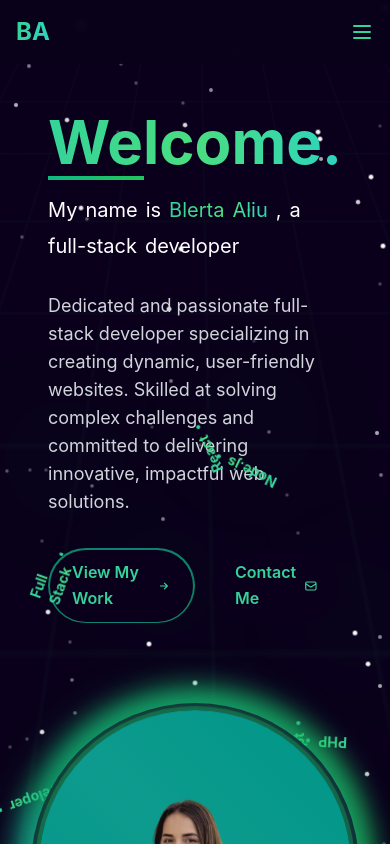
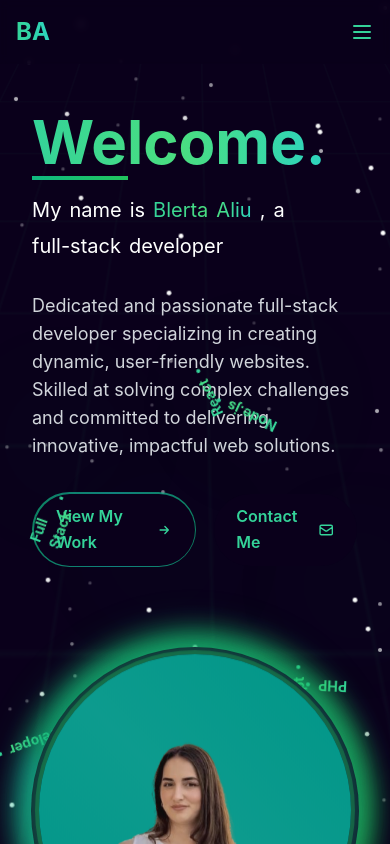
Before and after one commit to blertaaliu/Blerta-s-Portfolio, a React (Create React App) app: page / in a window 390 px wide. Shown: the top 844 px of the page. Built offline with nearby package versions, Linux system fonts and the light colour scheme.

Commit message:
Remove emailjs

```diff
--- a/src/App.js
+++ b/src/App.js
@@ -4,13 +4,8 @@
 import Projects from './components/Projects';
 import Skills from './components/Skills';
 import Footer from './components/Footer';
-import emailjs from '@emailjs/browser';
 
 function App() {
-  useEffect(() => {
-    emailjs.init("YOUR_PUBLIC_KEY"); // Replace with your public key
-  }, []);
-
   return (
     <div className="App">
       <Banner />
--- a/src/components/Banner.js
+++ b/src/components/Banner.js
@@ -185,7 +185,7 @@
           />
         </div>
 
-        <div className="w-full max-w-[1200px] mx-auto px-8 flex flex-col lg:flex-row items-center justify-between gap-8 relative z-10 mt-20 lg:mt-0">
+        <div className="w-full max-w-[1200px] mx-auto md:px-8 flex flex-col lg:flex-row items-center justify-between gap-8 relative z-10 mt-20 lg:mt-0">
           <div className="max-w-[800px]">
             <h1 className="text-6xl font-bold text-white mb-6 relative">
               <span className="bg-clip-text text-transparent bg-gradient-to-r from-emerald-400 via-green-400 to-teal-400 animate-gradient">
```
